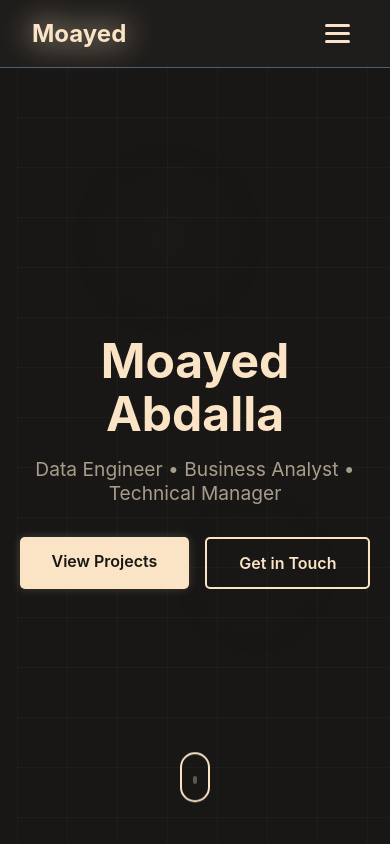
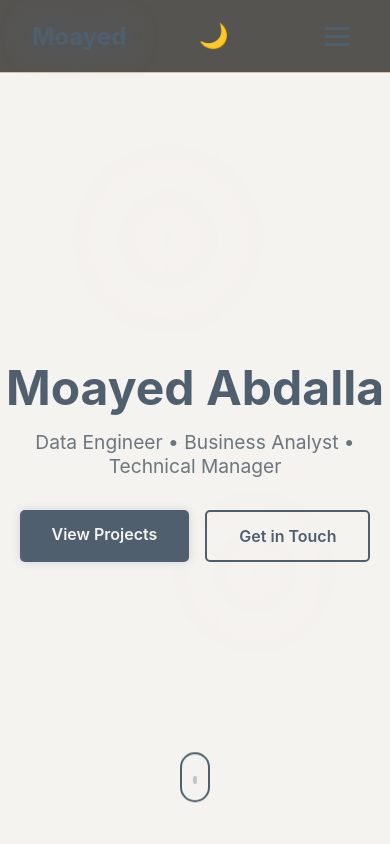
Before and after one commit to moayed-abdalla/portfolio, a React (Vite) app: page / in a window 390 px wide. Shown: the top 844 px of the page. Built offline with nearby package versions, Linux system fonts and the light colour scheme.

Commit message:
new light mode

```diff
--- a/index.html
+++ b/index.html
@@ -4,7 +4,7 @@
     <meta charset="UTF-8" />
     <link rel="icon" type="image/x-icon" href="/favicon.ico" />
     <meta name="viewport" content="width=device-width, initial-scale=1.0" />
-    <title>Moayed - Portfolio</title>
+    <title>Moayed</title>
   </head>
   <body>
     <div id="root"></div>
--- a/src/App.css
+++ b/src/App.css
@@ -1,9 +1,9 @@
-/* Variables */
+/* Variables - Dark Mode (Default) */
 :root {
   --primary-color: #fae4c5;
   --secondary-color: #4f5f6e;
   --accent-color: #fae4c5;
-  --bg-dark: #181716;
+  --bg-dark: #111010;
   --bg-darker: #111010;
   --bg-card: #20201f;
   --text-primary: #fae4c5;
@@ -13,6 +13,21 @@
   --shadow-glow: 0 0 10px rgba(250, 228, 197, 0.2);
 }
 
+/* Variables - Light Mode */
+[data-theme="light"] {
+  --primary-color: #4f5f6e;
+  --secondary-color: #2d3436;
+  --accent-color: #4f5f6e;
+  --bg-dark: #f5f3f0;
+  --bg-darker: #f5f3f0;
+  --bg-card: #e8e6e3;
+  --text-primary: #2d3436;
+  --text-secondary: #4f5f6e;
+  --text-muted: #6c757d;
+  --border-color: #d4c4a8;
+  --shadow-glow: 0 0 10px rgba(79, 95, 110, 0.2);
+}
+
 /* Navigation */
 .navbar {
   position: fixed;
@@ -20,7 +35,7 @@
   left: 0;
   right: 0;
   z-index: 1000;
-  background: rgba(34, 32, 29, 0.8);
+  background: rgba(46, 44, 42, 0.8);
   backdrop-filter: blur(10px);
   border-bottom: 1px solid var(--border-color);
   padding: 1rem 0;
@@ -53,6 +68,22 @@
   background: rgba(0, 0, 0, 0.5);
   z-index: 999;
   display: none;
+}
+
+.theme-toggle {
+  background: transparent;
+  border: none;
+  font-size: 1.5rem;
+  cursor: pointer;
+  padding: 0.5rem;
+  transition: transform 0.3s ease;
+  z-index: 1001;
+  order: 3;
+  line-height: 1;
+}
+
+.theme-toggle:hover {
+  transform: scale(1.1);
 }
 
 .hamburger-menu {
@@ -222,17 +253,8 @@
   font-weight: 700;
   margin-bottom: 1rem;
   line-height: 1.1;
-}
-
-.name-line {
-  display: block;
   color: var(--primary-color);
-  animation: slideInLeft 0.8s ease-out;
-}
-
-.name-line:last-child {
-  animation-delay: 0.2s;
-  animation-fill-mode: both;
+  white-space: nowrap;
 }
 
 @keyframes slideInLeft {
@@ -802,12 +824,22 @@
 
 /* Responsive Design */
 @media (max-width: 768px) {
+  .hero-name {
+    white-space: normal;
+  }
+
+  .theme-toggle {
+    order: 2;
+    margin-right: 1rem;
+  }
+
   .menu-overlay {
     display: block;
   }
 
   .hamburger-menu {
     display: flex;
+    order: 3;
   }
 
   .nav-links {
--- a/src/App.tsx
+++ b/src/App.tsx
@@ -27,7 +27,22 @@ interface Education {
 function App() {
   const [activeSection, setActiveSection] = useState('hero')
   const [isMenuOpen, setIsMenuOpen] = useState(false)
+  const [isDarkMode, setIsDarkMode] = useState(() => {
+    if (typeof window !== 'undefined') {
+      const saved = localStorage.getItem('theme')
+      if (saved) {
+        return saved === 'dark'
+      }
+      return window.matchMedia('(prefers-color-scheme: dark)').matches
+    }
+    return true
+  })
   const sectionsRef = useRef<{ [key: string]: HTMLElement | null }>({})
+
+  useEffect(() => {
+    document.documentElement.setAttribute('data-theme', isDarkMode ? 'dark' : 'light')
+    localStorage.setItem('theme', isDarkMode ? 'dark' : 'light')
+  }, [isDarkMode])
 
   useEffect(() => {
     const observerOptions = {
@@ -155,6 +170,13 @@ function App() {
         <div className="nav-container">
           <div className="nav-logo">Moayed</div>
           <button
+            className="theme-toggle"
+            onClick={() => setIsDarkMode(!isDarkMode)}
+            aria-label="Toggle theme"
+          >
+            {isDarkMode ? '☀️' : '🌙'}
+          </button>
+          <button
             className={`hamburger-menu ${isMenuOpen ? 'active' : ''}`}
             onClick={() => setIsMenuOpen(!isMenuOpen)}
             aria-label="Toggle menu"
@@ -184,8 +206,7 @@ function App() {
         </div>
         <div className="hero-content">
           <h1 className="hero-name">
-            <span className="name-line">Moayed</span>
-            <span className="name-line">Abdalla</span>
+            Moayed Abdalla
           </h1>
           <p className="hero-description">
             Data Engineer • Business Analyst • Technical Manager
@@ -204,8 +225,7 @@ function App() {
       <section id="about" ref={(el) => (sectionsRef.current['about'] = el)} className="section about">
         <div className="container">
           <h2 className="section-title">
-            <span className="title-number">01.</span>
-            About Me
+            01. About Me
           </h2>
           <div className="about-content">
             <div className="about-text">
@@ -233,8 +253,7 @@ function App() {
       <section id="projects" ref={(el) => (sectionsRef.current['projects'] = el)} className="section projects">
         <div className="container">
           <h2 className="section-title">
-            <span className="title-number">02.</span>
-            Projects
+            02. Projects
           </h2>
           <div className="projects-grid">
             {projects.map((project, index) => (
@@ -270,8 +289,7 @@ function App() {
       <section id="experience" ref={(el) => (sectionsRef.current['experience'] = el)} className="section experience">
         <div className="container">
           <h2 className="section-title">
-            <span className="title-number">03.</span>
-            Experience
+            03. Experience
           </h2>
           <div className="timeline">
             {experiences.map((exp, index) => (
@@ -302,8 +320,7 @@ function App() {
       <section id="education" ref={(el) => (sectionsRef.current['education'] = el)} className="section education">
         <div className="container">
           <h2 className="section-title">
-            <span className="title-number">04.</span>
-            Education
+            04. Education
           </h2>
           <div className="education-grid">
             {education.map((edu, index) => (
@@ -331,8 +348,7 @@ function App() {
       <section id="contact" ref={(el) => (sectionsRef.current['contact'] = el)} className="section contact">
         <div className="container">
           <h2 className="section-title">
-            <span className="title-number">05.</span>
-            Get In Touch
+            05. Get In Touch
           </h2>
           <div className="contact-content">
             <p className="contact-description">
--- a/src/index.css
+++ b/src/index.css
@@ -14,9 +14,10 @@ body {
     sans-serif;
   -webkit-font-smoothing: antialiased;
   -moz-osx-font-smoothing: grayscale;
-  background: #25221f;
-  color: #fae4c5;
+  background: #111010;
+  color: var(--text-primary);
   overflow-x: hidden;
+  transition: background-color 0.3s ease, color 0.3s ease;
 }
 
 #root {
@@ -30,20 +31,25 @@ body {
 }
 
 ::-webkit-scrollbar-track {
-  background: #25221f;
+  background: var(--bg-dark);
 }
 
 ::-webkit-scrollbar-thumb {
-  background: #4f5f6e;
+  background: var(--secondary-color);
   border-radius: 5px;
 }
 
 ::-webkit-scrollbar-thumb:hover {
-  background: #fae4c5;
+  background: var(--primary-color);
 }
 
 /* Selection */
 ::selection {
   background: rgba(250, 228, 197, 0.3);
-  color: #25221f;
+  color: var(--bg-dark);
 }
+
+[data-theme="light"] ::selection {
+  background: rgba(79, 95, 110, 0.3);
+  color: var(--bg-dark);
+}
```
